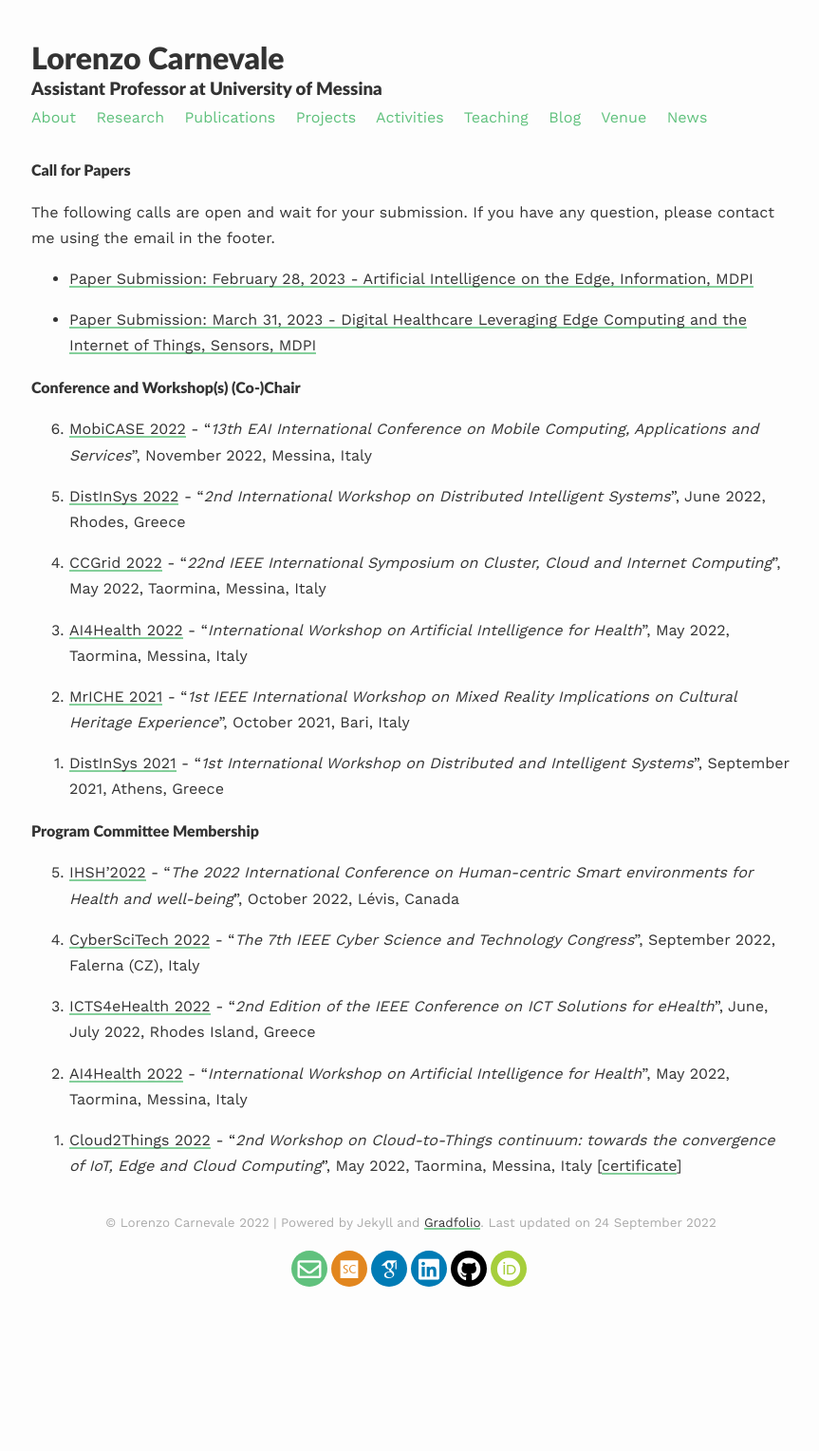
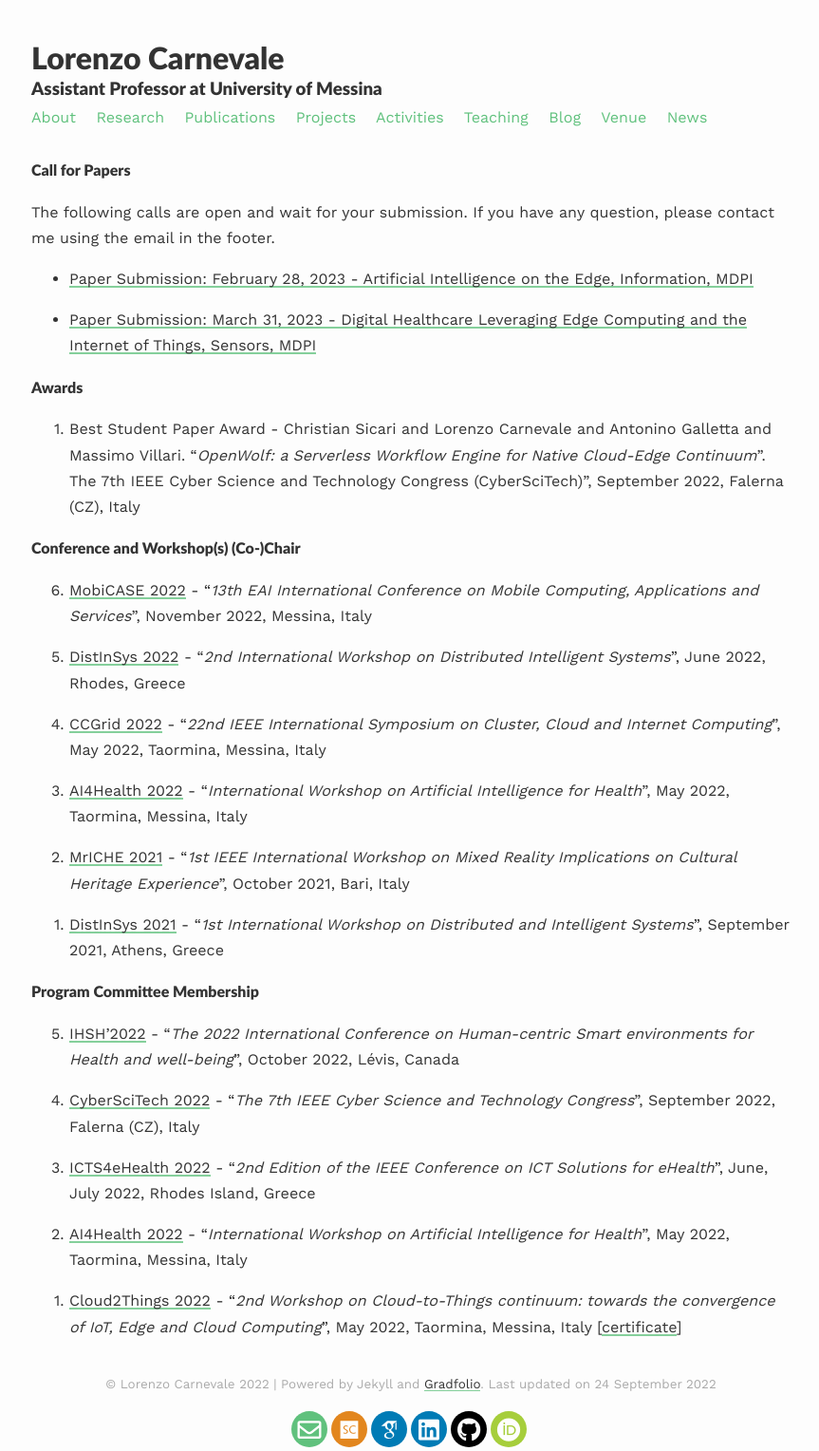
Before and after one commit to lcarnevale/lcarnevale.github.io, a Jekyll site: the page built from _pages/activities.md, in a window 1280 px wide. Shown: the whole page at 95% size, without its empty margins (207-1070 px from the left). Built offline with Jekyll 4.4.1, drawn with Linux system fonts in a browser that asks for light colours; nearby versions of some CDN libraries; some web fonts are replaced; before the commit the page ends 1359 px from its top, so only the background shows below that.

Commit message:
add cyberscitech award

```diff
--- a/_pages/activities.md
+++ b/_pages/activities.md
@@ -11,6 +11,10 @@ The following calls are open and wait for your submission. If you have any quest
 - [Paper Submission: February 28, 2023 - Artificial Intelligence on the Edge, Information, MDPI](https://www.mdpi.com/journal/information/special_issues/AI_on_the_edge)
 
 - [Paper Submission: March 31, 2023 - Digital Healthcare Leveraging Edge Computing and the Internet of Things, Sensors, MDPI](https://www.mdpi.com/journal/sensors/special_issues/digihealth_IoT)
+
+#### Awards
+0. Best Student Paper Award - Christian Sicari and Lorenzo Carnevale and Antonino Galletta and Massimo Villari. "*OpenWolf: a Serverless Workflow Engine for Native Cloud-Edge Continuum*". The 7th IEEE Cyber Science and Technology Congress (CyberSciTech)", September 2022, Falerna (CZ), Italy
+{: reversed="reversed"}
 
 #### Conference and Workshop(s) (Co-)Chair
 0. [MobiCASE 2022](https://mobicase.eai-conferences.org/2022) - "<i>13th EAI International Conference on Mobile Computing, Applications and Services</i>", November 2022, Messina, Italy
```
